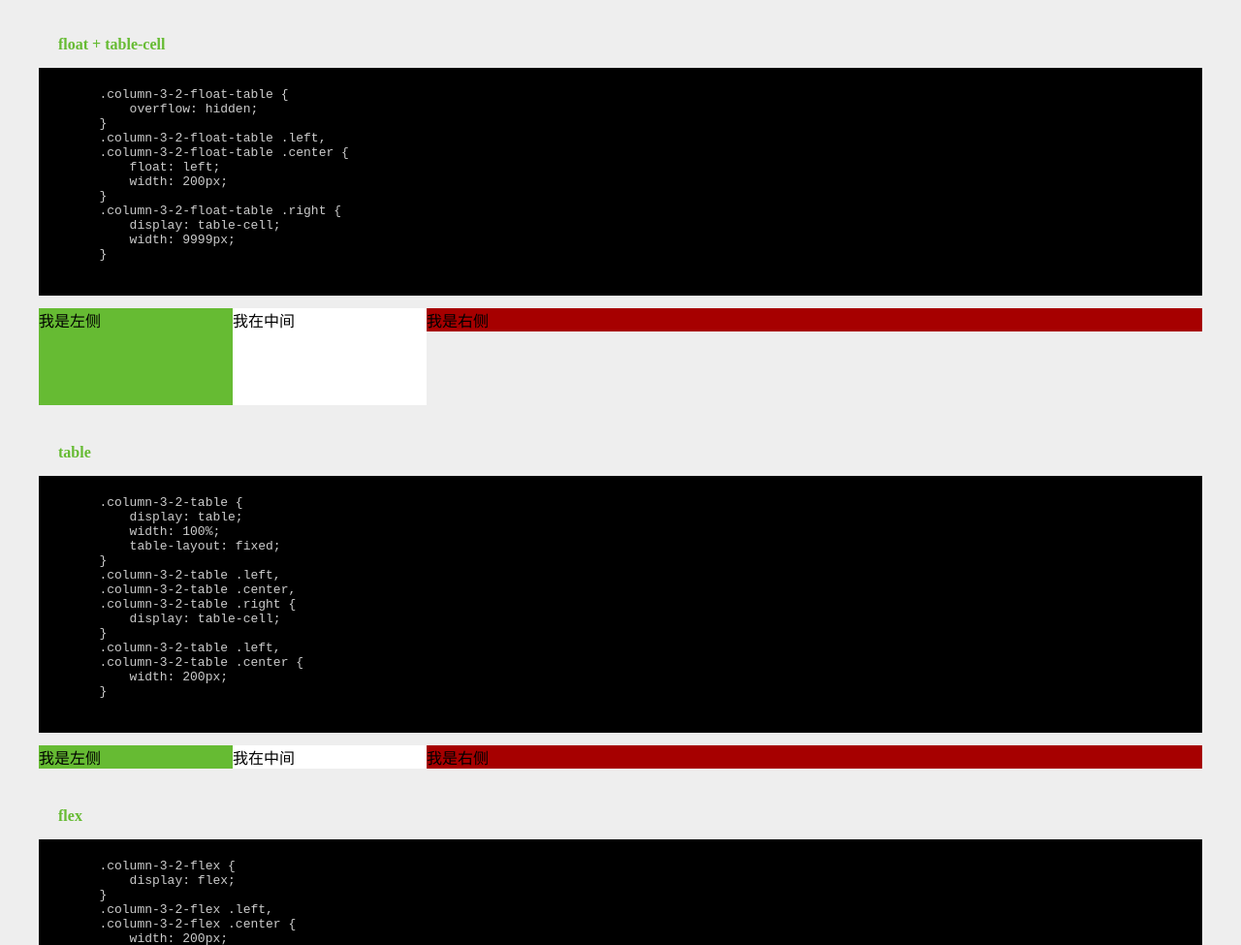
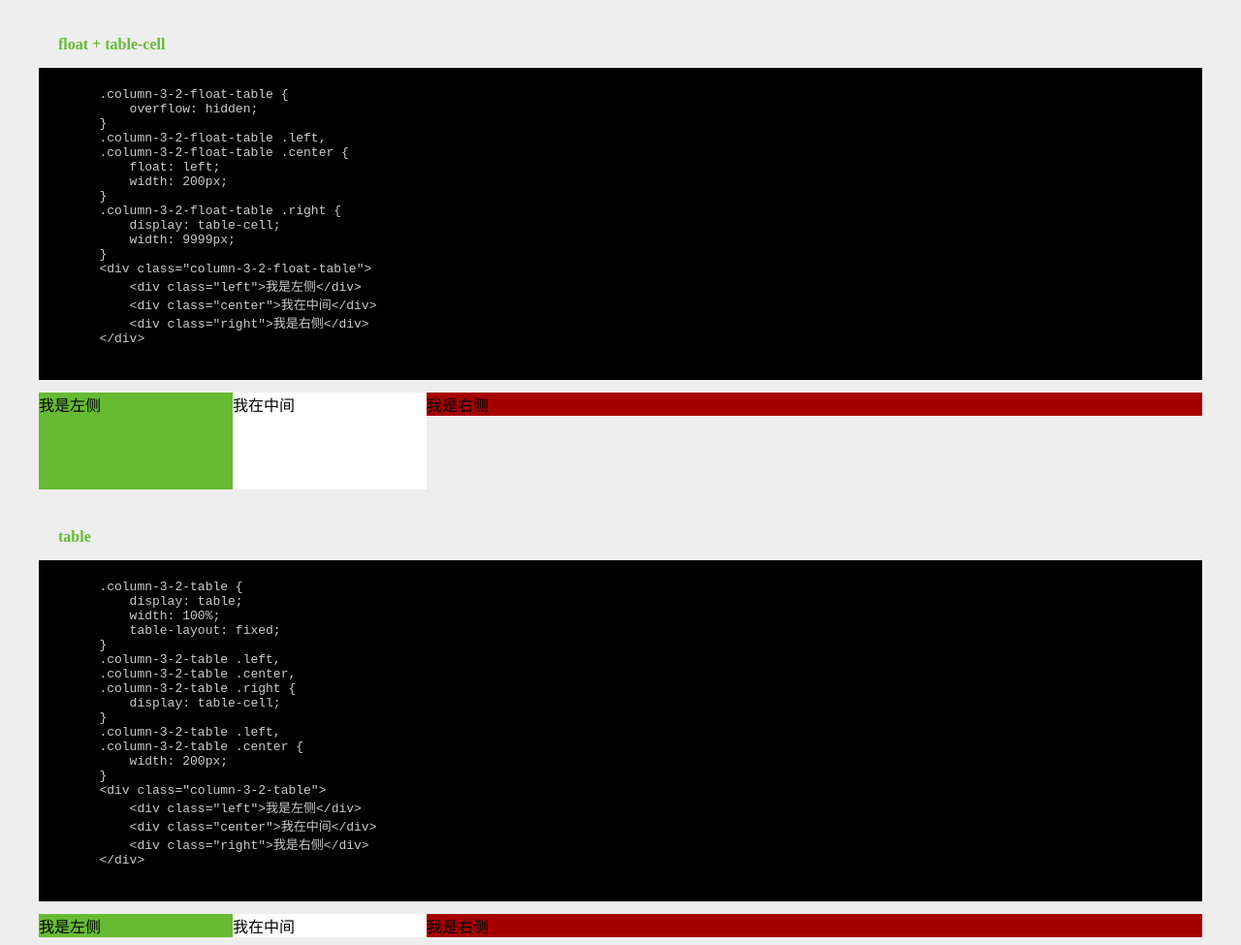
Before and after one commit to tianyuny/IFE, a plain HTML site: page lingjichuxueyuan/task7and8/layout.html in a window 1280 px wide. Shown: the part 9872-10847 px from the top of the page at 97% size. Drawn offline with Linux system fonts and the light colour scheme.

Commit message:
IFE 零基础学院task7and8 多栏布局实现 修复代码遗漏 2018-4-30 21:57:45

```diff
--- a/lingjichuxueyuan/task7and8/layout.html
+++ b/lingjichuxueyuan/task7and8/layout.html
@@ -875,6 +875,11 @@
             display: table-cell;
             width: 9999px;
         }
+        &lt;div class="column-3-2-float-table">
+            &lt;div class="left">我是左侧&lt;/div>
+            &lt;div class="center">我在中间&lt;/div>
+            &lt;div class="right">我是右侧&lt;/div>
+        &lt;/div>
     </pre>
     <div class="column-3-2-float-table">
         <div class="left">我是左侧</div>
@@ -898,6 +903,11 @@
         .column-3-2-table .center {
             width: 200px;
         }
+        &lt;div class="column-3-2-table">
+            &lt;div class="left">我是左侧&lt;/div>
+            &lt;div class="center">我在中间&lt;/div>
+            &lt;div class="right">我是右侧&lt;/div>
+        &lt;/div>
     </pre>
     <div class="column-3-2-table">
         <div class="left">我是左侧</div>
```
